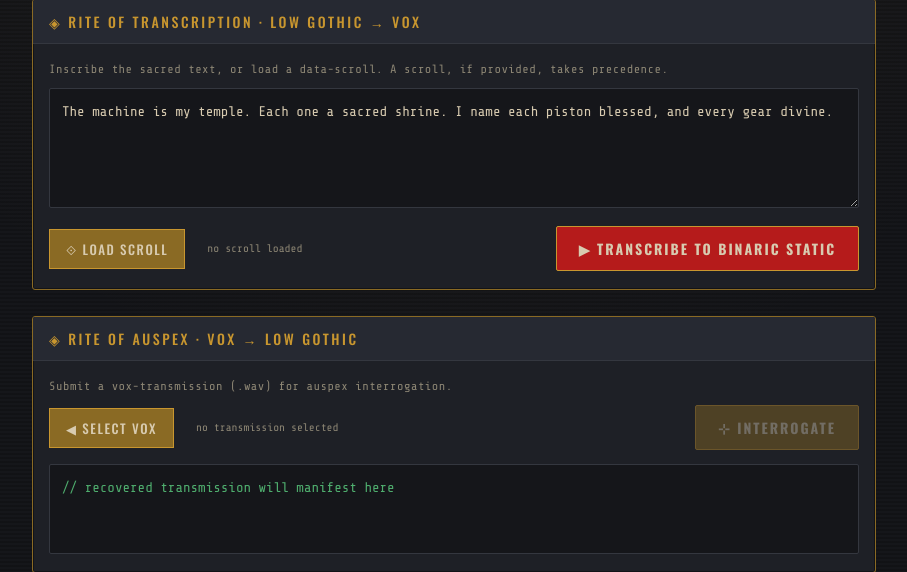
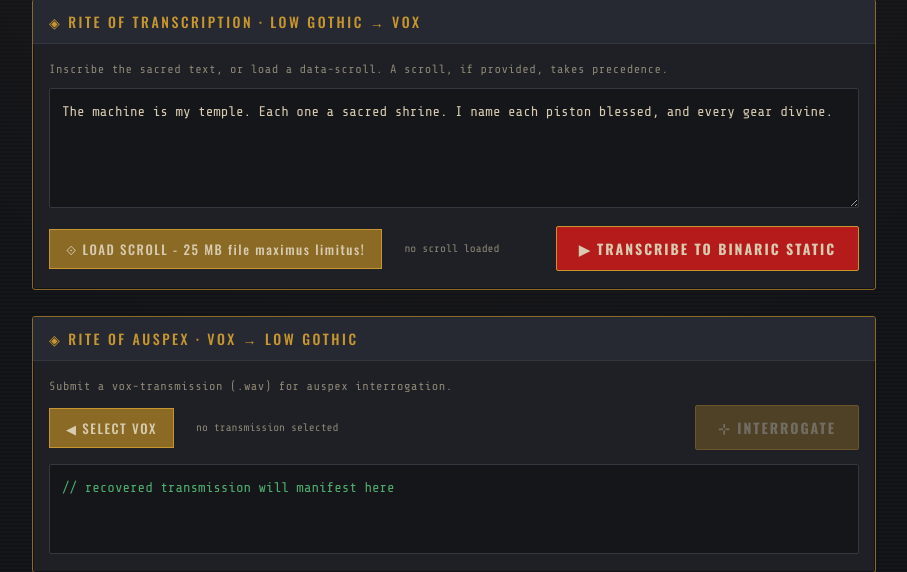
Before and after one commit to idrisdodwell00711/ad_mech_binary_V2, a Flask app: page / in a window 1280 px wide. Shown: the part 165-737 px from the top of the page, without its empty margins (186-1093 px from the left). Run offline with Flask 3, Linux system fonts and the light colour scheme.

Commit message:
Update file upload label with size limit message

```diff
--- a/cogitator-vox-render/templates/index.html
+++ b/cogitator-vox-render/templates/index.html
@@ -146,7 +146,7 @@
       <p class="hint">Inscribe the sacred text, or load a data-scroll. A scroll, if provided, takes precedence.</p>
       <textarea id="enc-text" placeholder="From the weakness of the mind, Omnissiah save us.">The machine is my temple. Each one a sacred shrine. I name each piston blessed, and every gear divine.</textarea>
       <div class="row">
-        <label class="file">⟐ LOAD SCROLL
+        <label class="file">⟐ LOAD SCROLL - 25 MB file maximus limitus!
           <input id="enc-file" type="file" accept=".txt,text/*" hidden>
         </label>
         <span class="fname" id="enc-fname">no scroll loaded</span>
```
